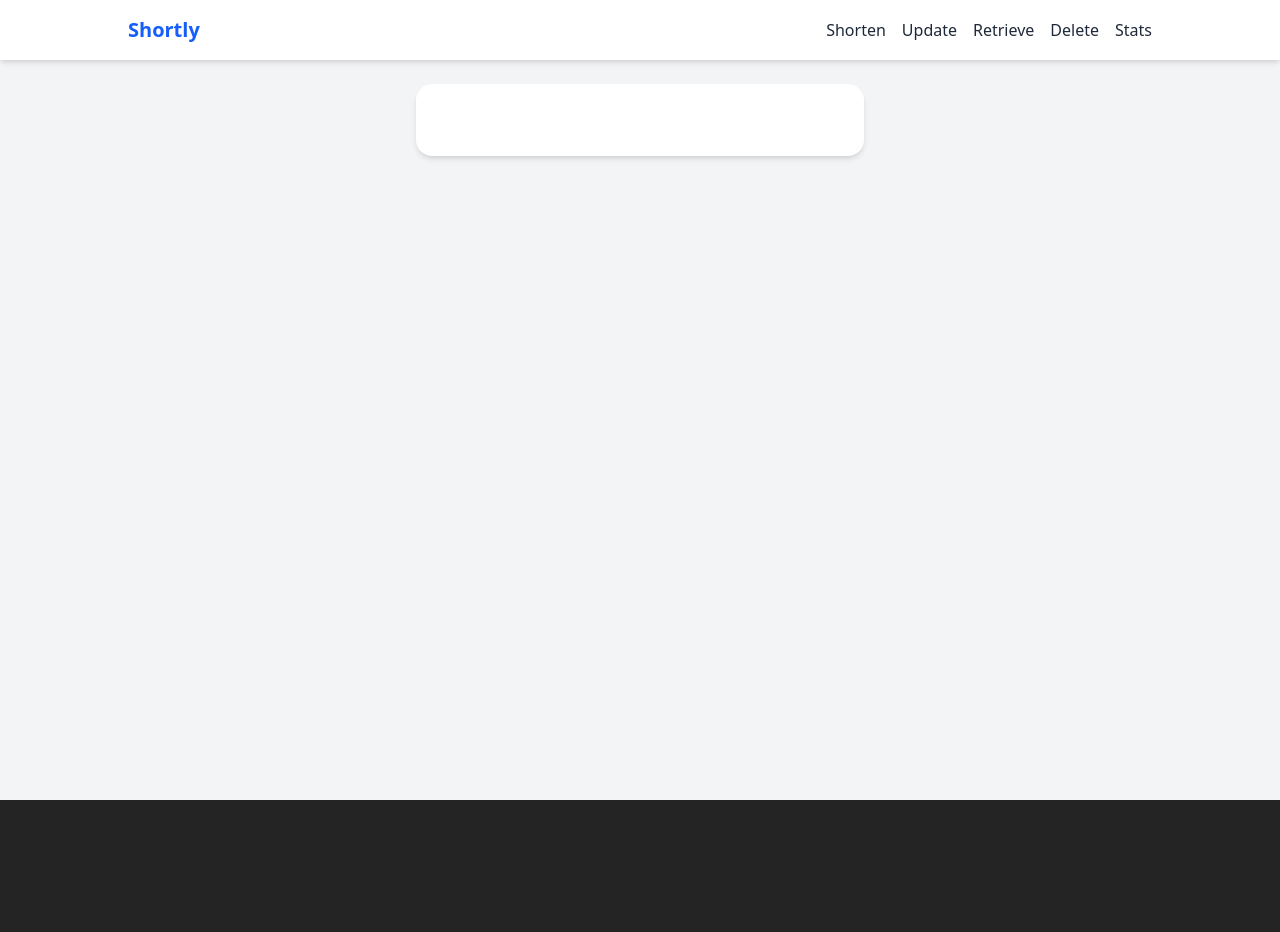
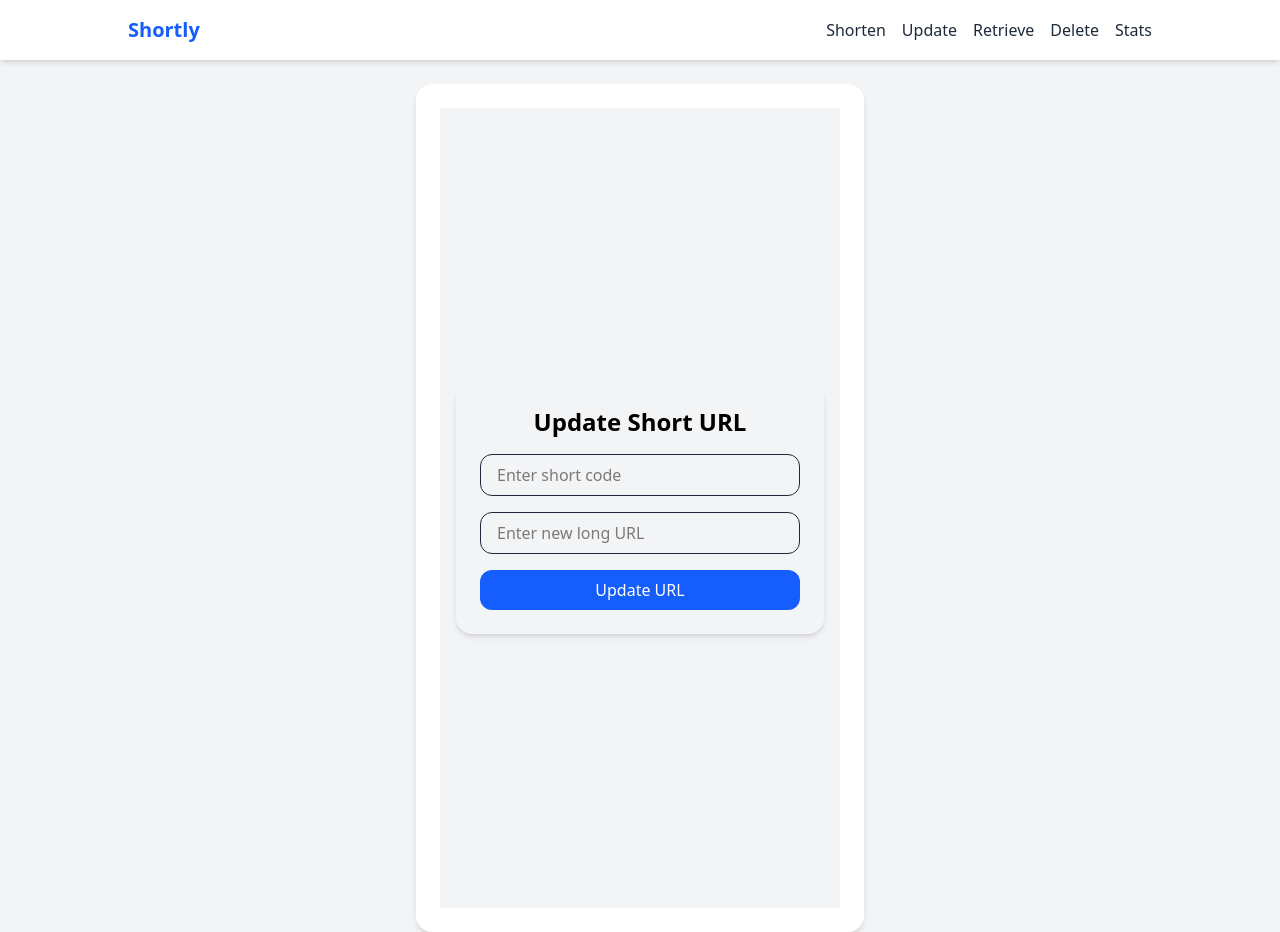
Before and after one commit to taahahussainkhan/taaha-innovaxel-hussain-khan, a React (Vite) app in the folder frontend/: page /update in a window 1280 px wide. Before the commit the page ends 800 px from the top, so only its background shows below. Built offline with nearby package versions, Linux system fonts and the light colour scheme.

Commit message:
updateURL form and working

```diff
--- a/frontend/services/api.js
+++ b/frontend/services/api.js
@@ -23,3 +23,8 @@ export const getStats = async (shortCode) => {
     throw error;
   }
 };
+
+
+export const updateShortUrl = (shortCode, newUrl) => {
+  return axios.put(`${BASE_URL}/shorten/${shortCode}`, { url: newUrl });
+};
--- a/frontend/src/App.jsx
+++ b/frontend/src/App.jsx
@@ -4,6 +4,7 @@ import UrlForm from './components/UrlForm';
 import RetrieveForm from './components/RetrieveForm';
 import DeleteForm from './components/DeleteUrl';
 import StatsForm from './components/StatsForm';
+import UpdateUrl from './components/UpdateShortUrl';
 
 
 function App() {
@@ -16,7 +17,7 @@ function App() {
             <Routes>
               <Route path="/" element={<UrlForm />} />
               <Route path="/retrieve" element={<RetrieveForm />} />
-              <Route path="/update" element={<div>Update Page</div>} />
+              <Route path="/update" element={<UpdateUrl/>} />
               <Route path="/delete" element={<DeleteForm />} />
               <Route path="/stats" element={<StatsForm />} />
             </Routes>
--- a/frontend/src/components/UpdateShortUrl.jsx
+++ b/frontend/src/components/UpdateShortUrl.jsx
@@ -0,0 +1,65 @@
+import { useState } from 'react';
+import { updateShortUrl } from '../../services/api';
+
+
+function UpdateUrl() {
+  const [shortCode, setShortCode] = useState('');
+  const [newUrl, setNewUrl] = useState('');
+  const [message, setMessage] = useState('');
+  const [loading, setLoading] = useState(false);
+  const [error, setError] = useState('');
+
+  const handleSubmit = async (e) => {
+    e.preventDefault();
+    setLoading(true);
+    setMessage('');
+    setError('');
+
+    try {
+      const response = await updateShortUrl(shortCode, newUrl);
+      setMessage(`URL updated! New URL: ${response.data.url}`);
+    } catch (err) {
+      setError(err.response?.data?.message || 'Server error');
+    } finally {
+      setLoading(false);
+    }
+  };
+
+  return (
+    <div className="min-h-screen bg-gray-100 flex items-center justify-center px-4">
+      <div className=" p-6 rounded-2xl shadow-md w-full max-w-md">
+        <h1 className="text-2xl text-black font-bold mb-4 text-center">Update Short URL</h1>
+        <form onSubmit={handleSubmit} className="space-y-4">
+          <input
+            type="text"
+            placeholder="Enter short code"
+            value={shortCode}
+            onChange={(e) => setShortCode(e.target.value)}
+            required
+            className="w-full px-4 py-2 border border-gray-800 rounded-xl text-black"
+          />
+          <input
+            type="url"
+            placeholder="Enter new long URL"
+            value={newUrl}
+            onChange={(e) => setNewUrl(e.target.value)}
+            required
+            className="w-full px-4 py-2 border border-gray-800 rounded-xl text-black"
+          />
+          <button
+            type="submit"
+            disabled={loading}
+            className="w-full bg-blue-600 text-white py-2 rounded-xl hover:bg-blue-700 transition"
+          >
+            {loading ? 'Updating...' : 'Update URL'}
+          </button>
+        </form>
+
+        {message && <div className="mt-4 text-center text-green-600">{message}</div>}
+        {error && <div className="mt-4 text-center text-red-600">{error}</div>}
+      </div>
+    </div>
+  );
+}
+
+export default UpdateUrl;
```
Also changed, not shown: frontend/src/components/DeleteShortUrl.jsx (deleted), frontend/src/components/RedirectLink.jsx (deleted), frontend/src/components/Stats.jsx (deleted).
